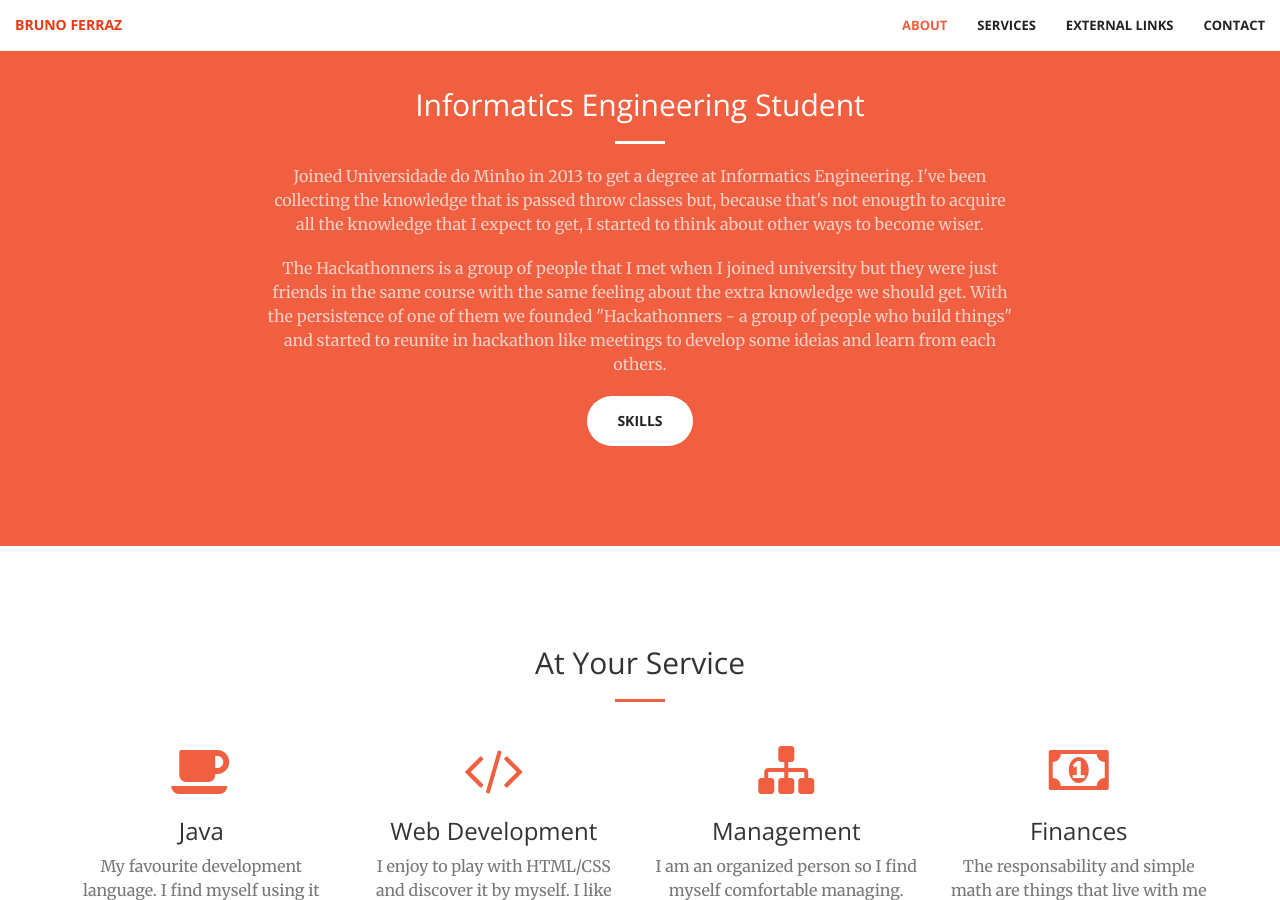
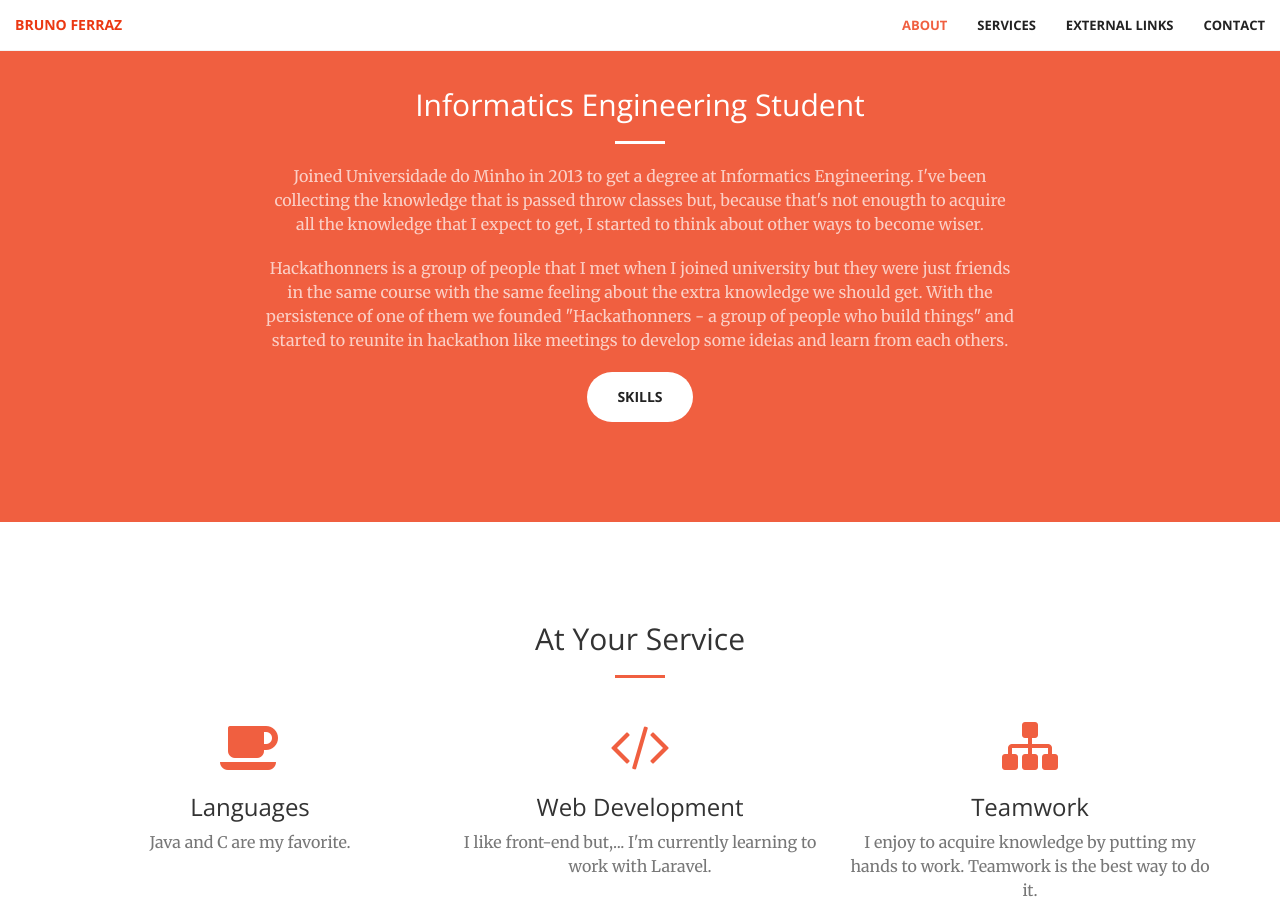
Before and after one commit to bmaferraz/bmaferraz.github.io, a Jekyll site: the page index.html, which Jekyll copies as it is, in a window 1280 px wide and 900 px high, scrolled down 912 px. Built offline with Jekyll 4.4.1, drawn with Linux system fonts in a browser that asks for light colours; nearby versions of some CDN libraries; some of the changed text lies outside the part shown.

Commit message:
Skills and contact updates

```diff
--- /dev/null
+++ b/css/custom.css
@@ -0,0 +1,3 @@
+#hackathonners {
+    color: inherit;
+}
--- a/index.html
+++ b/index.html
@@ -24,6 +24,7 @@
 
     <!-- Theme CSS -->
     <link href="css/creative.min.css" rel="stylesheet">
+    <link href="css/custom.css" rel="stylesheet">
 
     <!-- HTML5 Shim and Respond.js IE8 support of HTML5 elements and media queries -->
     <!-- WARNING: Respond.js doesn't work if you view the page via file:// -->
@@ -86,7 +87,7 @@
                     <h2 class="section-heading">Informatics Engineering Student</h2>
                     <hr class="light">
                     <p class="text-faded">Joined Universidade do Minho in 2013 to get a degree at Informatics Engineering. I've been collecting the knowledge that is passed throw classes but, because that's not enougth to acquire all the knowledge that I expect to get, I started to think about other ways to become wiser.</p>
-                    <p class="text-faded">The Hackathonners is a group of people that I met when I joined university but they were just friends in the same course with the same feeling about the extra knowledge we should get. With the persistence of one of them we founded "Hackathonners - a group of people who build things" and started to reunite in hackathon like meetings to develop some ideias and learn from each others.</p>
+                    <p class="text-faded">Hackathonners is a group of people that I met when I joined university but they were just friends in the same course with the same feeling about the extra knowledge we should get. With the persistence of one of them we founded <a id="hackathonners" href="http://hackathonners.org">"Hackathonners - a group of people who build things"</a> and started to reunite in hackathon like meetings to develop some ideias and learn from each others.</p>
                     <a href="#services" class="page-scroll btn btn-default btn-xl sr-button">Skills</a>
                 </div>
             </div>
@@ -104,27 +105,28 @@
         </div>
         <div class="container">
             <div class="row">
-                <div class="col-lg-3 col-md-6 text-center">
+                <div class="col-lg-4 col-md-6 text-center">
                     <div class="service-box">
                         <i class="fa fa-4x fa-coffee text-primary sr-icons"></i>
-                        <h3>Java</h3>
-                        <p class="text-muted">My favourite development language. I find myself using it with ease.</p>
+                        <h3>Languages</h3>
+                        <p class="text-muted">Java and C are my favorite.</p>
                     </div>
                 </div>
-                <div class="col-lg-3 col-md-6 text-center">
+                <div class="col-lg-4 col-md-6 text-center">
                     <div class="service-box">
                         <i class="fa fa-4x fa-code text-primary sr-icons"></i>
                         <h3>Web Development</h3>
-                        <p class="text-muted">I enjoy to play with HTML/CSS and discover it by myself. I like the Front-end side.</p>
+                        <p class="text-muted">I like front-end but,... I'm currently learning to work with Laravel.</p>
                     </div>
                 </div>
-                <div class="col-lg-3 col-md-6 text-center">
+                <div class="col-lg-4 col-md-6 text-center">
                     <div class="service-box">
                         <i class="fa fa-4x fa-sitemap text-primary sr-icons"></i>
-                        <h3>Management</h3>
-                        <p class="text-muted">I am an organized person so I find myself comfortable managing.</p>
+                        <h3>Teamwork</h3>
+                        <p class="text-muted">I enjoy to acquire knowledge by putting my hands to work. Teamwork is the best way to do it.</p>
                     </div>
                 </div>
+                <!--
                 <div class="col-lg-3 col-md-6 text-center">
                     <div class="service-box">
                         <i class="fa fa-4x fa-money text-primary sr-icons"></i>
@@ -132,6 +134,7 @@
                         <p class="text-muted">The responsability and simple math are things that live with me since ever.</p>
                     </div>
                 </div>
+                -->
             </div>
         </div>
     </section>
@@ -248,15 +251,15 @@
                 <div class="col-lg-8 col-lg-offset-2 text-center">
                     <h2 class="section-heading">Let's Get In Touch!</h2>
                     <hr class="primary">
-                    <p>Ready to start your next project with me aboard? That's great! Give me a call or send me an email and I will get back to you as soon as possible!</p>
+                    <p>Do you like what you just saw? Great! Give me a call or send me an email and I will get back to you as soon as possible!</p>
                 </div>
                 <div class="col-lg-4 col-lg-offset-2 text-center">
                     <i class="fa fa-phone fa-3x sr-contact"></i>
-                    <p>123-456-6789</p>
+                    <p>+351 939 394 302</p>
                 </div>
                 <div class="col-lg-4 text-center">
                     <i class="fa fa-envelope-o fa-3x sr-contact"></i>
-                    <p><a href="mailto:your-email@your-domain.com">bmaf@live.com.pt</a></p>
+                    <p><a href="mailto:your-email@your-domain.com">bmaferraz@gmail.com</a></p>
                 </div>
             </div>
         </div>
```
